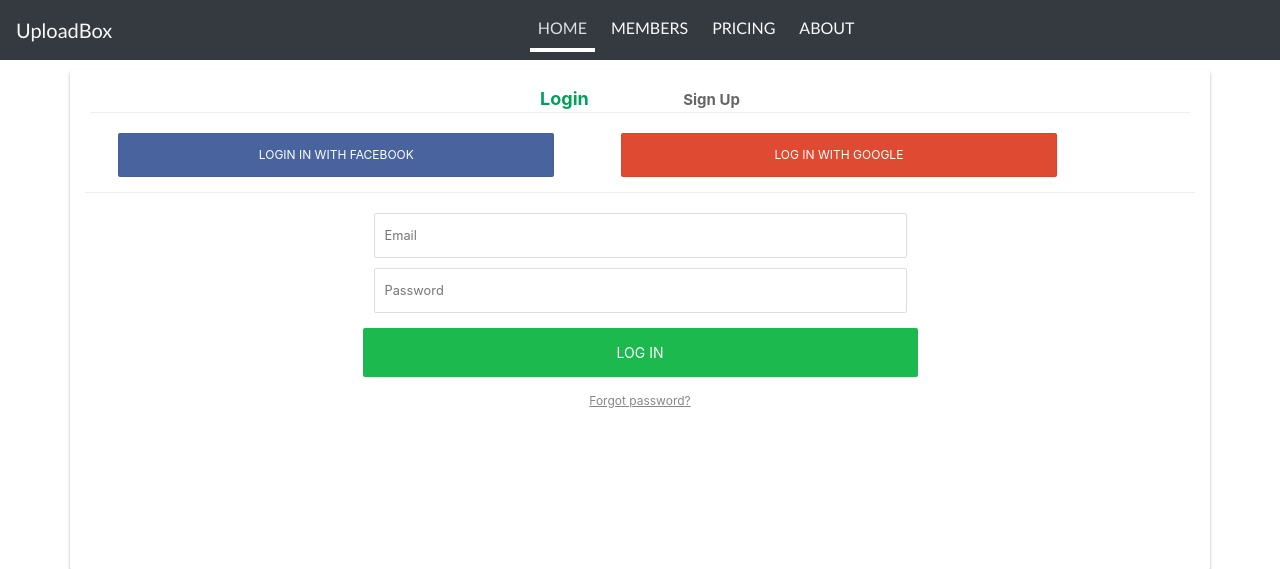
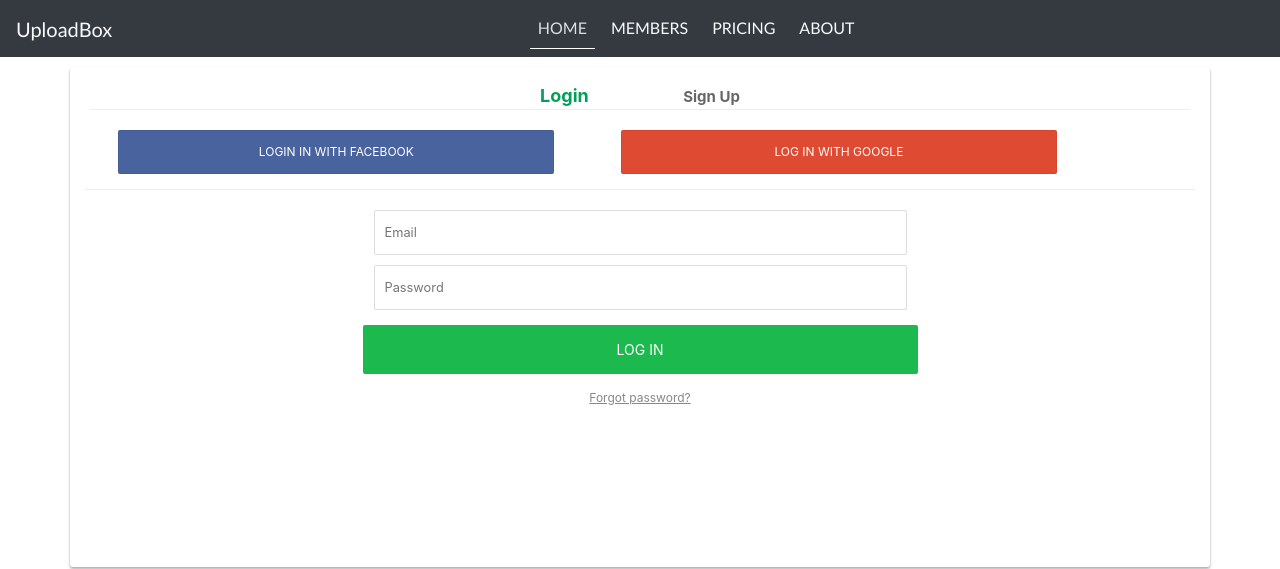
Before and after one commit to iZooGooD/uploadbox-cloud-storage-solution, a Flask app: page /members in a window 1280 px wide, with the pointer over the restyled element. Shown: the top 569 px of the page. Run offline with Flask 2, Linux system fonts and the light colour scheme; some libraries are stand-ins or nearby versions.

Commit message:
navbar shrink issues

```diff
--- a/app.py
+++ b/app.py
@@ -14,6 +14,7 @@ class LoginForm(FlaskForm):
     email = StringField("Email")
     password = PasswordField("Password")
     submit = SubmitField("Log in")
+
 
 
 class RegisterForm(FlaskForm):
--- a/static/css/style.css
+++ b/static/css/style.css
@@ -6,7 +6,7 @@ ul li a {
     transition: ease-in 0.3s;
 }
 ul li a:hover {
-    border-bottom: 4px solid white;
+    border-bottom: 1px solid white;
 
 }
 .main-section{
```
Also changed, not shown: 1 other file.
